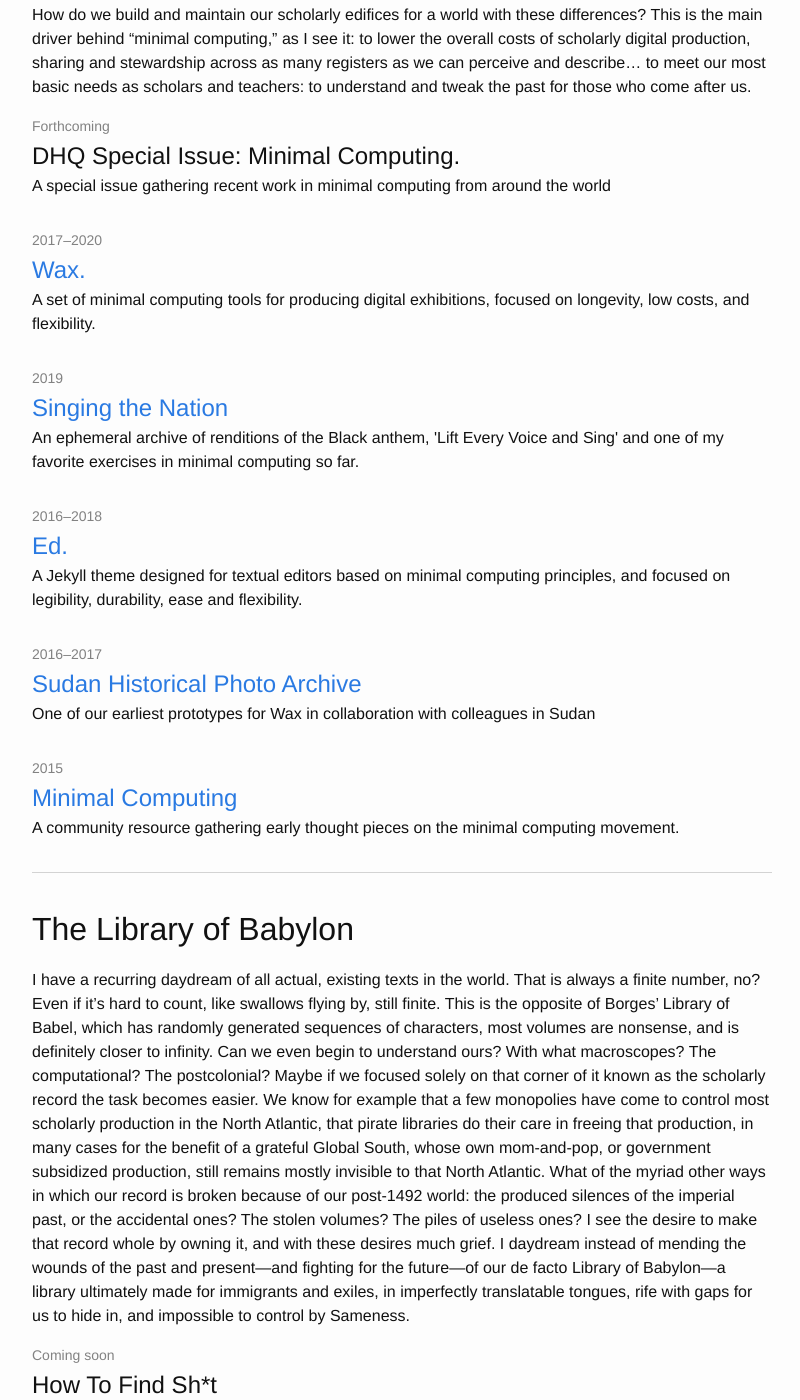
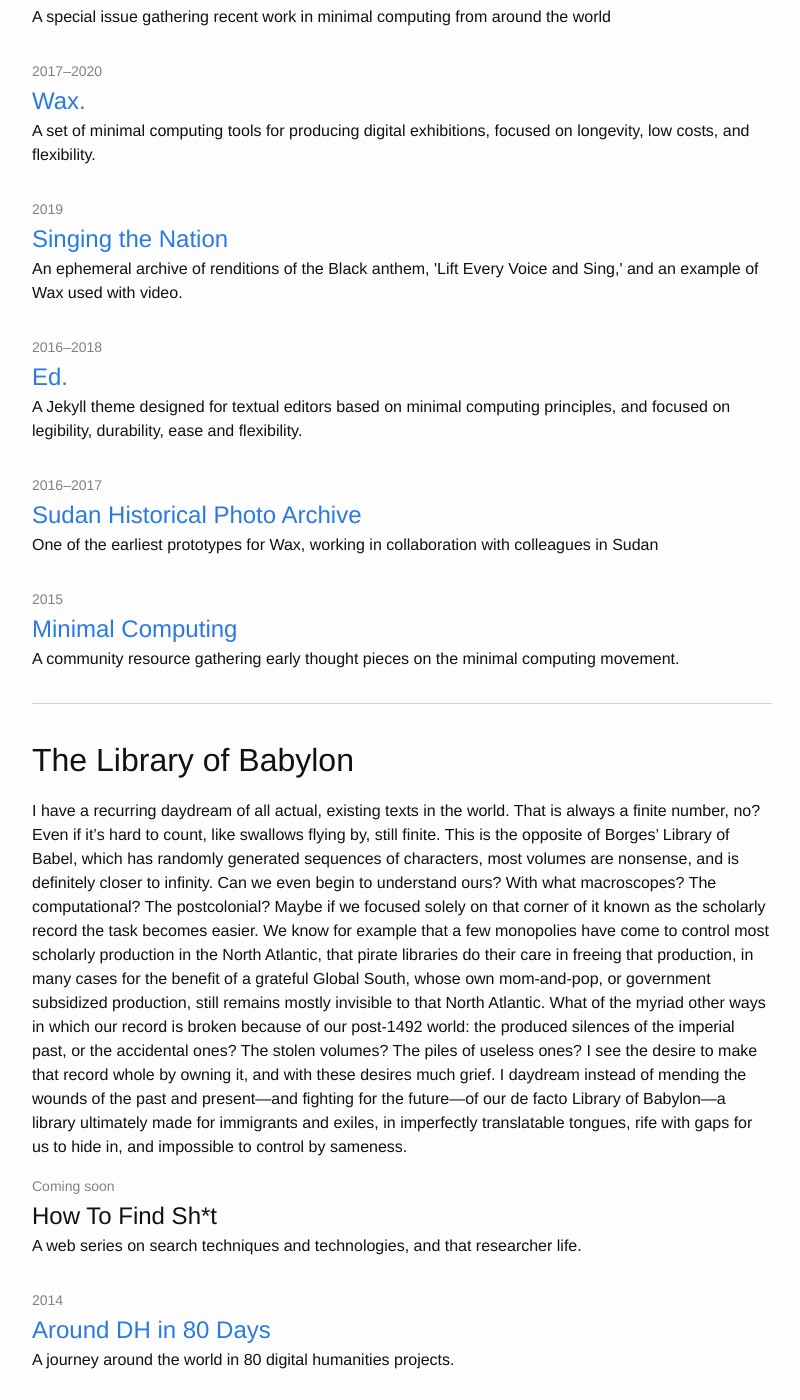
Before and after one commit to elotroalex/elotroalex, a Jekyll site: the page built from profiles.md, in a window 1280 px wide and 1400 px high, scrolled down 6275 px. Shown: the whole window, without its empty margins (238-1038 px from the left). Built offline with Jekyll 4.4.1, drawn with Linux system fonts in a browser that asks for light colours; some of the changed text lies outside the part shown.

Commit message:
roopsi's corrections

```diff
--- a/_config.yml
+++ b/_config.yml
@@ -10,7 +10,7 @@
 author: "Alex Gil"
 email: agil@columbia.edu
 description: > # this means to ignore newlines until "baseurl:"
-  @elotroalex reads "the other Alex" in Spanish. Although the handler carries hints of Borges, Marti and the big Other, I get it mostly from my grandmother Flor. Every time I misbehaved she used to say: "Yo se que no fuiste tu, mijo. Fue el otro Alex." Let's say I keep it as a reminder of the playful mischief of grace.
+  @elotroalex reads "the other Alex" in Spanish. Although the handle carries hints of Borges, Marti and the big Other, I get it mostly from my grandmother Flor. Every time I misbehaved she used to say: "Yo se que no fuiste tu, mijo. Fue el otro Alex." Let's say I keep it as a reminder of the playful mischief of grace.
 baseurl: "" # the subpath of your site, e.g. /blog
 url: "" # the base hostname & protocol for your site
 twitter_username: elotroalex
--- a/_data/projects.yml
+++ b/_data/projects.yml
@@ -120,7 +120,7 @@
   link: devlib.library.columbia.edu
   url: https://devlib.library.columbia.edu
   category: columbia
-  blurb: "For one year the Humanities and History division at the library worked together to learn and build together a Digital History of our neighborhood, Morningside Heights."
+  blurb: "For one year the Humanities and History division at the library worked together to learn and build together a Digital History of Morningside Heights."
 
 
 
@@ -202,7 +202,7 @@
   link: nimbletents.github.io
   url: https://nimbletents.github.io/
   category: mobilized
-  blurb: "Tutorials, workflows and sample materials to help your team and organization be as prepared as you can to address urgent challenges, both individually and as collectives."
+  blurb: "Tutorials, workflows and sample materials to help teams and organizations be as prepared as they can to address urgent challenges, both individually and as collectives."
 
 - title: Puerto Rico Mapathon for Hurricane Relief (#prmapathon)
   time: "2017"
@@ -241,7 +241,7 @@
   link: singingthenation.com
   url: http://singingthenation.com/
   category: minimal
-  blurb: "An ephemeral archive of renditions of the Black anthem, 'Lift Every Voice and Sing' and one of my favorite exercises in minimal computing so far."
+  blurb: "An ephemeral archive of renditions of the Black anthem, 'Lift Every Voice and Sing,' and an example of Wax used with video."
 
 - title: Ed.
   time: "2016–2018"
@@ -255,7 +255,7 @@
   link: sudanphoto.uofk.edu
   url: http://sudanphoto.uofk.edu/
   category: minimal
-  blurb: "One of our earliest prototypes for Wax in collaboration with colleagues in Sudan"
+  blurb: "One of the earliest prototypes for Wax, working in collaboration with colleagues in Sudan"
 
 - title: "Minimal Computing"
   time: "2015"
@@ -316,7 +316,7 @@
   link: opensyllabusproject.org
   url: http://opensyllabusproject.org/
   category: babylon
-  blurb: "An attempt to collect massive amounts of syllabi from the internet, to extract from them and analyze the texts used in anglophone classrooms around the world."
+  blurb: "An attempt to collect massive amounts of syllabi from the internet, and to extract and analyze the readings used in anglophone classrooms around the world."
 
 - title: Prism
   time: "2011–2012"
--- a/profiles.md
+++ b/profiles.md
@@ -19,7 +19,7 @@
 
 ---
 
-Below is *a selection* of my work organized by profiles---some of the different paths I walk on. Although these worlds often intersect with each other, they remain somewhat distinct to my ears, and I am often, or have been, an other Alex in each. Much of the work listed below is also team work where I play an important role, but by no means the only important role. The dates mark my involvement in a project, not necessarily the lifespan of the project or its publication date.
+Below is a selection of my work organized by profiles---some of the different paths I walk on. Although these worlds often intersect with each other, they remain somewhat distinct to my ears, and I am often, or have been, an other Alex in each. Much of the work listed below is also team work where I play an important role, but by no means the only important role. The dates mark my involvement in a project, not necessarily the lifespan of the project or its publication date.
 
 * TOC
 {:toc}
@@ -49,7 +49,7 @@
 
 ## Columbia University
 
-I was hired at Columbia University to "coordinate," to un-silo much of what was already being recognized as digital humanities activities across campus. The hire was a shard of light, bringing me into a subject specialist team, Humanities & History, rather than a digital scholarship center. If my main job was to help build community and bridges with faculty and students, I was meant to do it side by side with my librarian colleagues. Although I did move on to other parts of the organization, that initial setup provided the foundation for what grew later---the Studio, the xpmethods group, and many of the projects you see listed below come from the understanding that subject matter and intellectual community, not functional expertise, should be our guiding light. After almost a decade, we have been able to place our work at Columbia University on the national and international map. We have developed our own unique reconciliation between the three branches of digital humanities as I see them: architectures of knowledge, algorithmic approaches to corpora and  socio-technical mobibilization. At the library, the experimental work we have fostered has quietly and beneficially filtered to other parts of the organization... and yes, we are much less siloed today.
+I was hired at Columbia University to "coordinate," to un-silo much of what was already being recognized as digital humanities activities across campus. The hire was a shard of light, bringing me into a subject specialist team, Humanities & History, rather than a digital scholarship center. If my main job was to help build community and bridges with faculty and students, I was meant to do it side-by-side with my librarian colleagues. Although I did move on to other parts of the organization, that initial setup provided the foundation for what grew later. The Studio, the xpmethods group, and many of the projects you see listed below come from the understanding that subject matter and intellectual community, not functional expertise, should be our guiding light. After almost a decade, we have been able to place our work at Columbia University on the national and international map. We have developed our own unique reconciliation between the three branches of digital humanities as I see them: architectures of knowledge, algorithmic approaches to corpora and  socio-technical mobibilization. At the library, the experimental work we have fostered has quietly and beneficially filtered to other parts of the organization... and yes, we are much less siloed today.
 
 <ul class="post-list">
 {% assign cu_projects = site.data.projects | where: "category","columbia" %}
@@ -87,7 +87,7 @@
 
 ## Mobilized Humanities
 
-We can do so much with the skills and knowledge we possess already---in addition to the familiar avenues of advocacy, protest and democratic participation. Perhaps we have locked ourselves into some unnecessary corners because of the institutional structures we inherit: to collaborate outside our home institutions, we expect time-consuming grants; to collaborate internally, we often forgo a more ideal team. Meanwhile, crises are made more numerous and intense by that very inter-connectedness that runs on the same fuel as the capitalonialpatriarchanthropoclusterfuckocene and brings most things home. Perhaps it is time to mobilize the humanities and scholarship, in their glorious differences from natural science, to face our collective urgencies. We may not be able to have our "impact" with the same funding levels that industry and its academic arm can command, but that does not mean we're necessarily devoid of consequential power. Below are some attempts to develop the muscle memory to assemble in new keys, new registers, bringing often little or no coin, but always each other and what we already know.
+We can do so much with the skills and knowledge we possess already---in addition to the familiar avenues of advocacy, protest and democratic participation. Perhaps we have locked ourselves into some unnecessary corners because of the institutional structures we inherit: to collaborate outside our home institutions, we expect time-consuming grants; to collaborate internally, we often forgo a more ideal team. Meanwhile, crises are made more numerous and intense by that very inter-connectedness that runs on the same fuel as the <span style="  overflow-wrap: break-word; word-wrap: break-word; -ms-hyphens:auto; -moz-hyphens: auto; -webkit-hyphens: auto; hyphens: auto;">capitalonialpatriarchanthropoclusterfuckocene</span> and brings most things home. Perhaps it is time to mobilize the humanities and scholarship, in their glorious differences from natural science, to face our collective urgencies. We may not be able to have our "impact" with the same funding levels that industry and its academic arm can command, but that does not mean we're necessarily devoid of consequential power. Below are some team efforts I have been a part of to develop the muscle memory to assemble in new keys, new registers, bringing often little or no coin, but always each other and what we already know.
 
 <ul class="post-list">
 {% assign mobilized_projects = site.data.projects | where: "category","mobilized" %}
@@ -106,10 +106,10 @@
 
 ## Minimal Computing
 
-> "In general we can say that minimal computing is the application of minimalist principles to computing. In reality, though, minimal computing is in the eye of the beholder. [...] I prefer to approach minimal computing around the question “What do we need?” If we do so, our orientations vis-a-vis ease of use, ease of creation, increased access and reductions in computing—and by extension electricity---become clearer."\\
-> <span style="font-style: normal; float: right">— from "<a href="http://go-dh.github.io/mincomp/thoughts/2015/05/21/user-vs-learner/">The User, the Learner and the Machines We Make</a>."</span>
+<!-- > "In general we can say that minimal computing is the application of minimalist principles to computing. In reality, though, minimal computing is in the eye of the beholder. [...] I prefer to approach minimal computing around the question “What do we need?” If we do so, our orientations vis-a-vis ease of use, ease of creation, increased access and reductions in computing—and by extension electricity---become clearer."\\
+> <span style="font-style: normal; float: right">— from "<a href="http://go-dh.github.io/mincomp/thoughts/2015/05/21/user-vs-learner/">The User, the Learner and the Machines We Make</a>."</span>  -->
 
-The digital divide works less like a two-sided coin, and more like different ecologies. This is what I have observed around the world, from New York City's Rikers Island jail where only the prison guards have direct access to machines, but our young remember them; to the sneakernets in Havana for LGBTQ or critical race scholarship and the strange Tlön, Uqbar, Orbis Tertius of their intranet; to the afternoons at the University of Khartoum, when the internet is faster and the lights are on, but the government is still... How do we build and maintain our scholarly edifices for a world with these differences? This is the main driver behind "minimal computing," as I see it: to lower the overall costs of scholarly digital production, sharing and stewardship across as many registers as we can perceive and describe... to meet our most basic needs as scholars and teachers: to understand and tweak the past for those who come after us.
+The digital divide works less like a two-sided coin, and more like different ecologies. This is what we can observe around the world, from New York City's Rikers Island jail, where only the prison guards have direct access to machines, but our young remember them; to the sneakernets in Havana for LGBTQ or critical race scholarship, and the strange Tlön, Uqbar, Orbis Tertius of their intranet; to the afternoons at the University of Khartoum, when the internet is faster and the lights are on, but the government is still... How do we build and maintain our scholarly edifices for a world with these differences? This is the main driver behind "minimal computing": to lower the overall costs of scholarly digital production, sharing and stewardship across as many registers as we can perceive and describe... to meet our most basic needs as scholars and teachers: to understand and tweak the past for those who come after us.
 
 
 <ul class="post-list">
@@ -129,7 +129,7 @@
 
 ## The Library of Babylon
 
-I have a recurring daydream of all actual, existing texts in the world. That is always a finite number, no? Even if it's hard to count, like swallows flying by, still finite. This is the opposite of Borges' Library of Babel, which has randomly generated sequences of characters, most volumes are nonsense, and is definitely closer to infinity. Can we even begin to understand ours? With what macroscopes? The computational? The postcolonial? Maybe if we focused solely on that corner of it known as the scholarly record the task becomes easier. We know for example that a few monopolies have come to control most scholarly production in the North Atlantic, that pirate libraries do their care in freeing that production, in many cases for the benefit of a grateful Global South, whose own mom-and-pop, or government subsidized production, still remains mostly invisible to that North Atlantic. What of the myriad other ways in which our record is broken because of our post-1492 world: the produced silences of the imperial past, or the accidental ones? The stolen volumes? The piles of useless ones? I see the desire to make that record whole by owning it, and with these desires much grief.  I daydream instead of mending the wounds of the past and present---and fighting for the future---of our de facto Library of Babylon---a library ultimately made for immigrants and exiles, in imperfectly translatable tongues, rife with gaps for us to hide in, and impossible to control by Sameness.
+I have a recurring daydream of all actual, existing texts in the world. That is always a finite number, no? Even if it's hard to count, like swallows flying by, still finite. This is the opposite of Borges' Library of Babel, which has randomly generated sequences of characters, most volumes are nonsense, and is definitely closer to infinity. Can we even begin to understand ours? With what macroscopes? The computational? The postcolonial? Maybe if we focused solely on that corner of it known as the scholarly record the task becomes easier. We know for example that a few monopolies have come to control most scholarly production in the North Atlantic, that pirate libraries do their care in freeing that production, in many cases for the benefit of a grateful Global South, whose own mom-and-pop, or government subsidized production, still remains mostly invisible to that North Atlantic. What of the myriad other ways in which our record is broken because of our post-1492 world: the produced silences of the imperial past, or the accidental ones? The stolen volumes? The piles of useless ones? I see the desire to make that record whole by owning it, and with these desires much grief.  I daydream instead of mending the wounds of the past and present---and fighting for the future---of our de facto Library of Babylon---a library ultimately made for immigrants and exiles, in imperfectly translatable tongues, rife with gaps for us to hide in, and impossible to control by sameness.
 
 <ul class="post-list">
 {% assign babylon_projects = site.data.projects | where: "category","babylon" %}
```
Also changed, not shown: other parts of profiles.md (+2 -2 lines), _projects/bearingwitness.md (deleted, +0 -14 lines), _projects/cahier1939.md (deleted, +0 -12 lines), _projects/caridischo.md (deleted, +0 -12 lines), _projects/chiens.md (deleted, +0 -13 lines), _projects/cmr.md (deleted, +0 -12 lines), _projects/lorgiafest.md (deleted, +0 -13 lines), _projects/prmapathon copy.md (deleted, +0 -12 lines), _projects/prmapathon.md (deleted, +0 -11 lines), _projects/rikers.md (deleted, +0 -11 lines), _projects/sameboats.md (deleted, +0 -12 lines).
